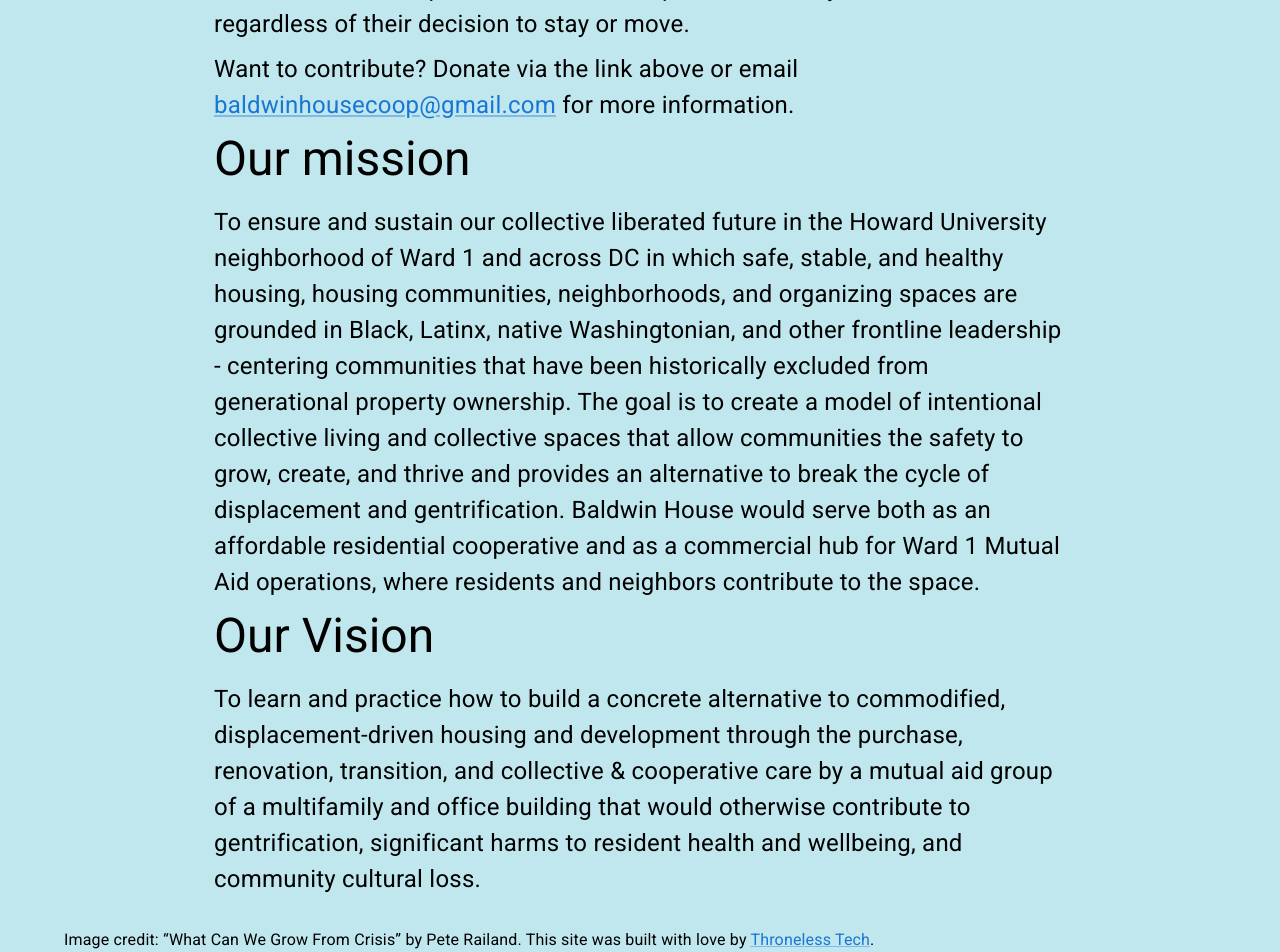
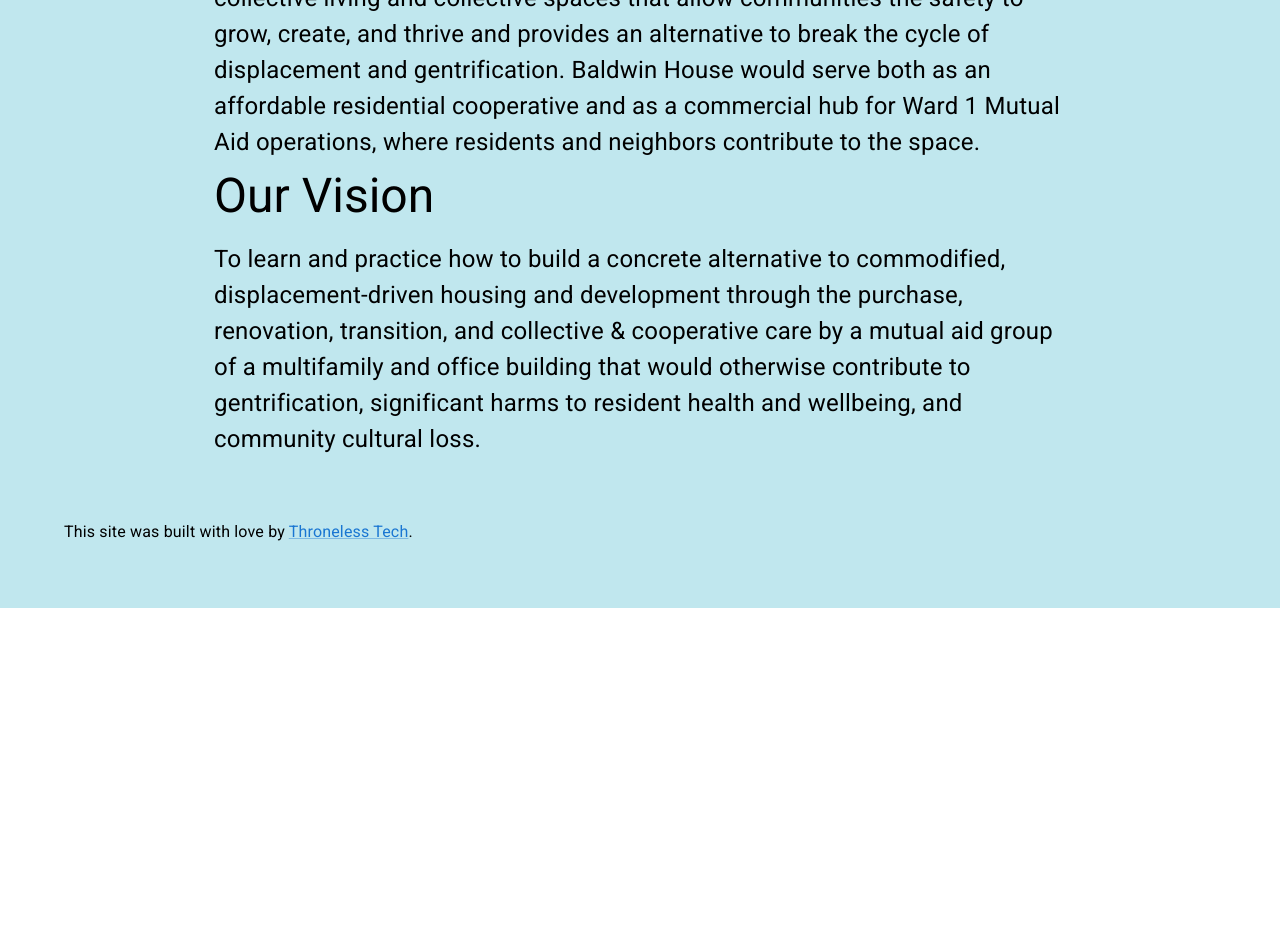
Before and after one commit to throneless-tech/baldwin-house, a Next.js app: page / in a window 1280 px wide. Shown: the part 987-1939 px from the top of the page. After the commit the page ends 1595 px from the top, so only its background shows below. Built offline with nearby package versions, Linux system fonts and the light colour scheme.

Commit message:
remove image, adjust margins, update readme

```diff
--- a/pages/index.js
+++ b/pages/index.js
@@ -15,7 +15,7 @@ import growthImg from '../public/growth.jpg';
 export default function Home() {
 
   return (
-    <Box sx={{ backgroundColor: "#C0E7EE" }}>
+    <Box sx={{ backgroundColor: "#C0E7EE", py: 8 }}>
       <Head>
         <title>Baldwin House Community Collective</title>
         <meta name="description" content="Generated by create next app" />
@@ -30,8 +30,6 @@ export default function Home() {
         <Container sx={{ textAlign: "center" }}>
           <Typography component="h1" variant="h2" gutterBottom>Baldwin House Community Collective</Typography>
           <Button href="https://givebutter.com/baldwinhouse" color="success" variant="outlined" sx={{ fontSize: 20, marginBottom: 2 }}>Donate</Button>
-          <br/>
-          <Image src={growthImg.src} className={styles.img} width="400" height="500" />
         </Container>
         <Container maxWidth="md">
           <Typography component="h2" variant="h3" gutterBottom>About</Typography>
@@ -39,7 +37,7 @@ export default function Home() {
           <Typography component="div" variant="body1" sx={{ fontSize: 24 }} gutterBottom>
             We want to  create a space in the community where Black and brown working class people across the ward can thrive, and we are eager to follow their leadership in this shared dream. It’s critical to us that the current tenants are taken care of in the process and are set up with what they need to thrive, regardless of their decision to stay or move.
           </Typography>
-          <Typography component="div" variant="body1" sx={{ fontSize: 24 }} gutterBottom>
+          <Typography component="div" variant="body1" sx={{ fontSize: 24, fontWeight: "bold" }} gutterBottom>
             Want to contribute? Donate via the link above or email <Link href="mailto:baldwinhousecoop@gmail.com">baldwinhousecoop@gmail.com</Link> for more information.
           </Typography>
           <Typography component="h2" variant="h3" gutterBottom>Our mission</Typography>
@@ -54,8 +52,7 @@ export default function Home() {
       </main>
 
       <footer>
-        <Container sx={{ marginTop: 4 }}>
-          <Typography component="span" variant="body2" sx={{ fontSize: 16 }}>Image credit: “What Can We Grow From Crisis” by Pete Railand.{' '}</Typography>
+        <Container sx={{ marginTop: 8 }}>
           <Typography component="span" variant="body2" sx={{ fontSize: 16 }}>This site was built with love by{' '}</Typography>
           <Link href="https://throneless.tech" variant="body2" sx={{ fontSize: 16 }}>Throneless Tech</Link>
           <Typography component="span" variant="body2" sx={{ fontSize: 16 }}>.</Typography>
```
Also changed, not shown: 1 other file (tests, documents, lock files or other folders).
